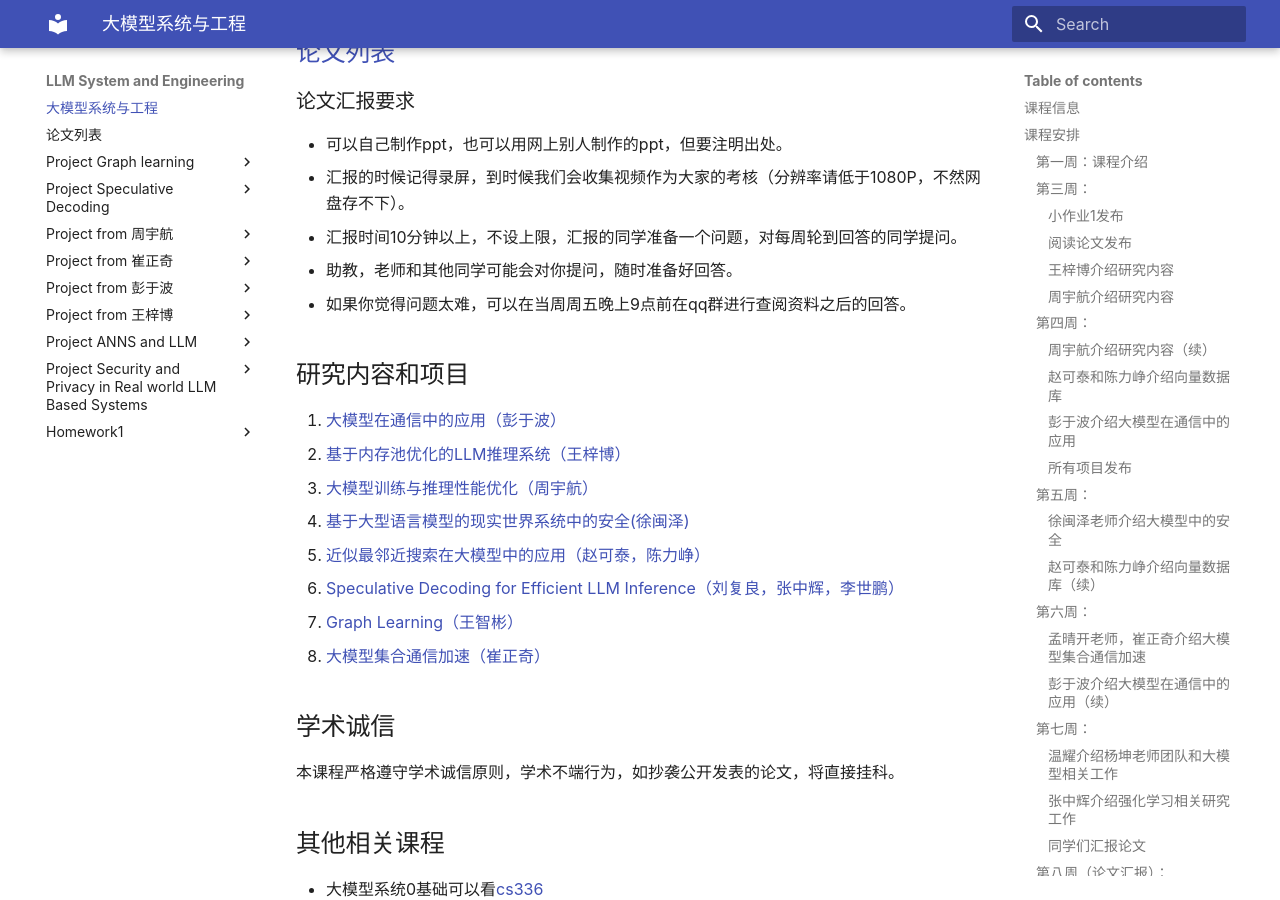
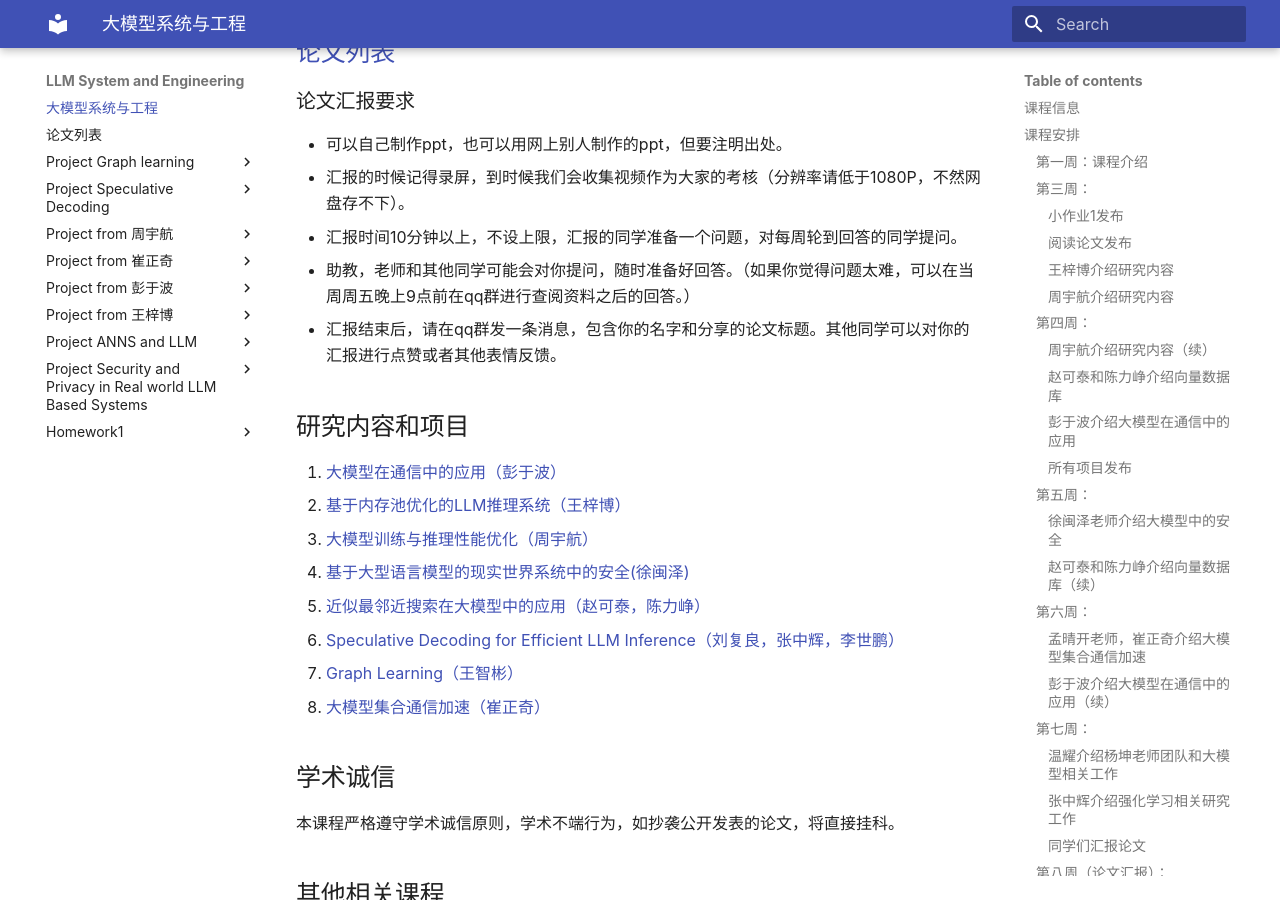
Before and after one commit to wzbxpy/LLM-System-and-Engineering, an MkDocs documentation site: the page built from docs/index.md, in a window 1280 px wide and 900 px high, scrolled down 2109 px. Built offline with MkDocs 1.6.1 and Material for MkDocs 9.7.7, drawn with Linux system fonts in a browser that asks for light colours.

Commit message:
add more requirements

```diff
--- a/docs/index.md
+++ b/docs/index.md
@@ -100,8 +100,8 @@
 - 可以自己制作ppt，也可以用网上别人制作的ppt，但要注明出处。
 - 汇报的时候记得录屏，到时候我们会收集视频作为大家的考核（分辨率请低于1080P，不然网盘存不下）。
 - 汇报时间10分钟以上，不设上限，汇报的同学准备一个问题，对每周轮到回答的同学提问。
-- 助教，老师和其他同学可能会对你提问，随时准备好回答。
-  - 如果你觉得问题太难，可以在当周周五晚上9点前在qq群进行查阅资料之后的回答。
+- 助教，老师和其他同学可能会对你提问，随时准备好回答。（如果你觉得问题太难，可以在当周周五晚上9点前在qq群进行查阅资料之后的回答。）
+- 汇报结束后，请在qq群发一条消息，包含你的名字和分享的论文标题。其他同学可以对你的汇报进行点赞或者其他表情反馈。
 
 
 ## 研究内容和项目
```
